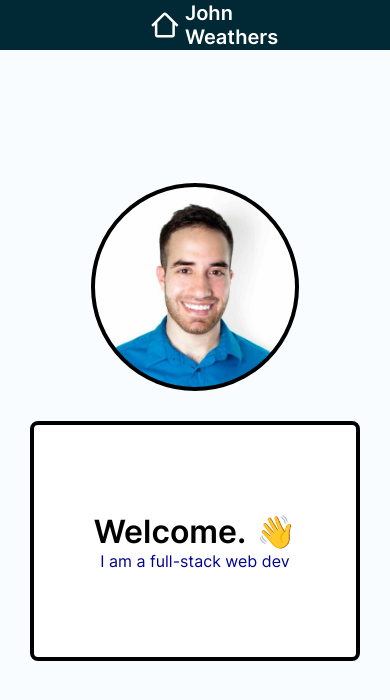
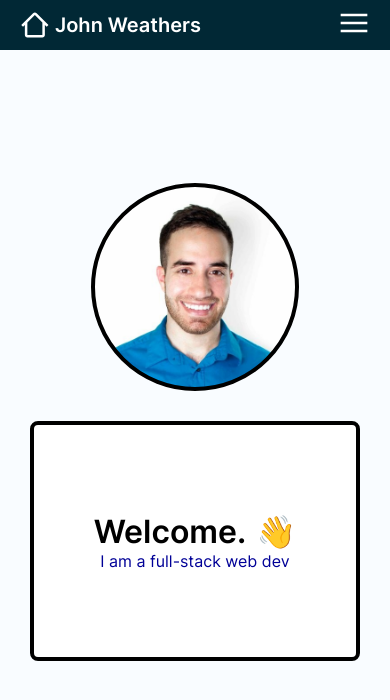
Before and after one commit to john-weathers/portfolio, a React (Vite) app: page / in a window 390 px wide. Shown: the top 700 px of the page. Built offline with nearby package versions, Linux system fonts and the light colour scheme.

Commit message:
Add responsiveness

```diff
--- a/src/css/nav.css
+++ b/src/css/nav.css
@@ -43,3 +43,84 @@
   color: white;
   font-weight: 700;
 }
+
+@media screen and (max-width: 1024px) {
+  .nav-container {
+    margin: 0 80px;
+  }
+}
+
+@media screen and (max-width: 768px) {
+  .nav-subcontainer {
+    gap: 30px;
+  }
+}
+
+@media screen and (max-width: 650px) {
+
+  .header .nav-link {
+    color: rgb(1, 40, 53);
+  }
+
+  .header .nav-subcontainer-mobile img {
+    width: 32px;
+    height: 32px;
+    display: inline-block;
+  }
+
+  .header .nav-subcontainer-mobile .mobile-popout {
+    position: absolute;
+    top: 0;
+    left: 0;
+    width: 100%;
+    height: 100%;
+    display: flex;
+    flex-grow: 1;
+    flex-direction: column;
+    align-items: center;
+  }
+
+  .header .mobile-popout li:not(.nav-overlay, .body-overlay) {
+    height: 50px;
+    width: 100%;
+    text-align: center;
+    line-height: 50px;
+    border-bottom: 1px solid rgba(54, 70, 82, 0.5);
+    background-color: white;
+    border-left: 1px solid rgba(54, 70, 82, 0.5);
+    border-right: 1px solid rgba(54, 70, 82, 0.5);
+  }
+
+  .header .nav-subcontainer-mobile a {
+    display: inline-block;
+    width: 100%;
+  }
+
+  .header .mobile-popout {
+    z-index: 2;
+  }
+
+  .header .home-nav {
+    z-index: 3;
+  }
+
+  .header .mobile-popout .nav-overlay {
+    height: 50px;
+    width: 100%;
+  }
+
+  .header .mobile-popout .body-overlay {
+    flex-grow: 1;
+    width: 100%;
+  }
+
+  .nav-container {
+    margin: 0 40px;
+  }
+}
+
+@media screen and (max-width: 480px) {
+  .nav-container {
+    margin: 0 20px;
+  }
+}
```
